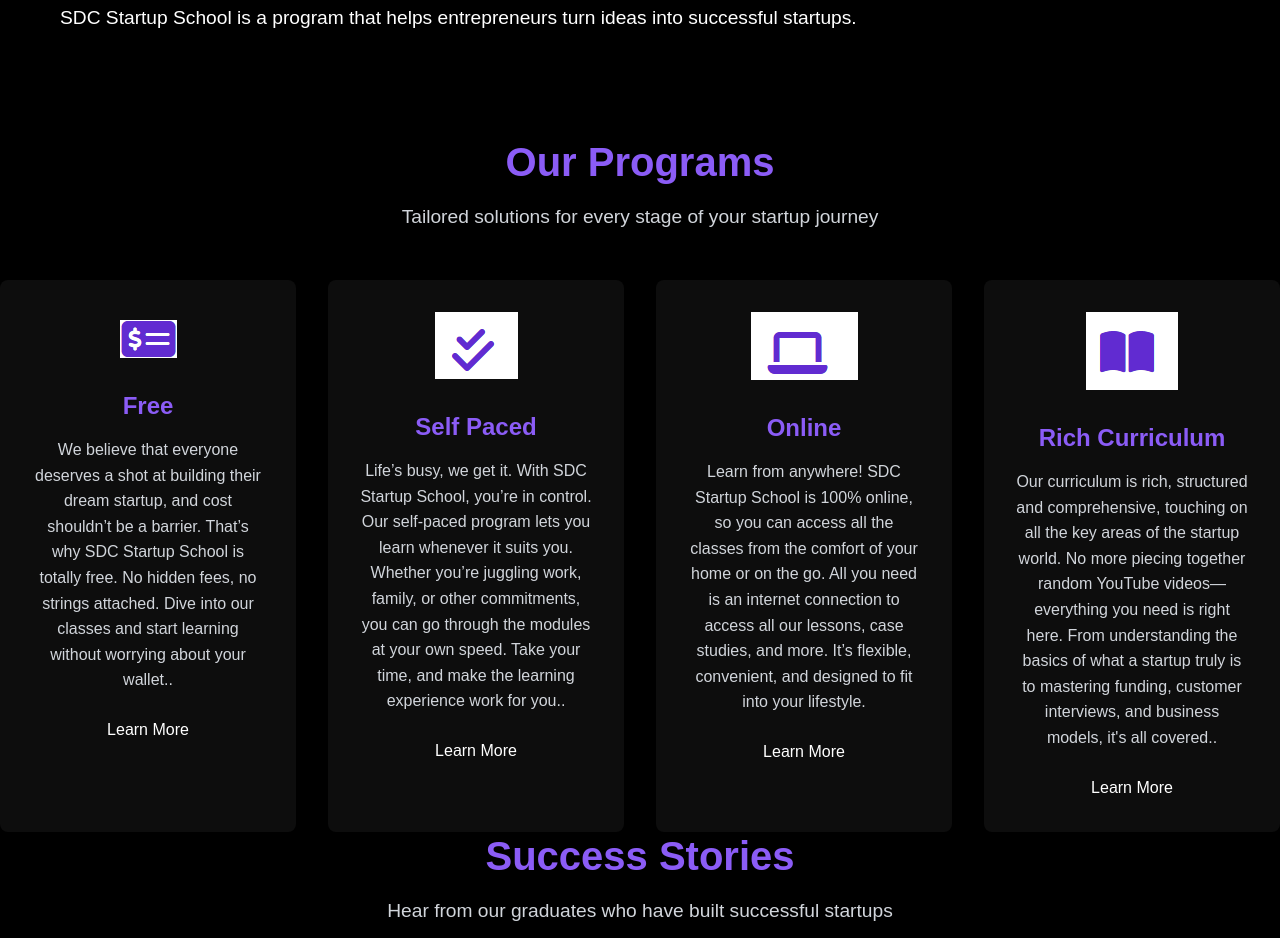
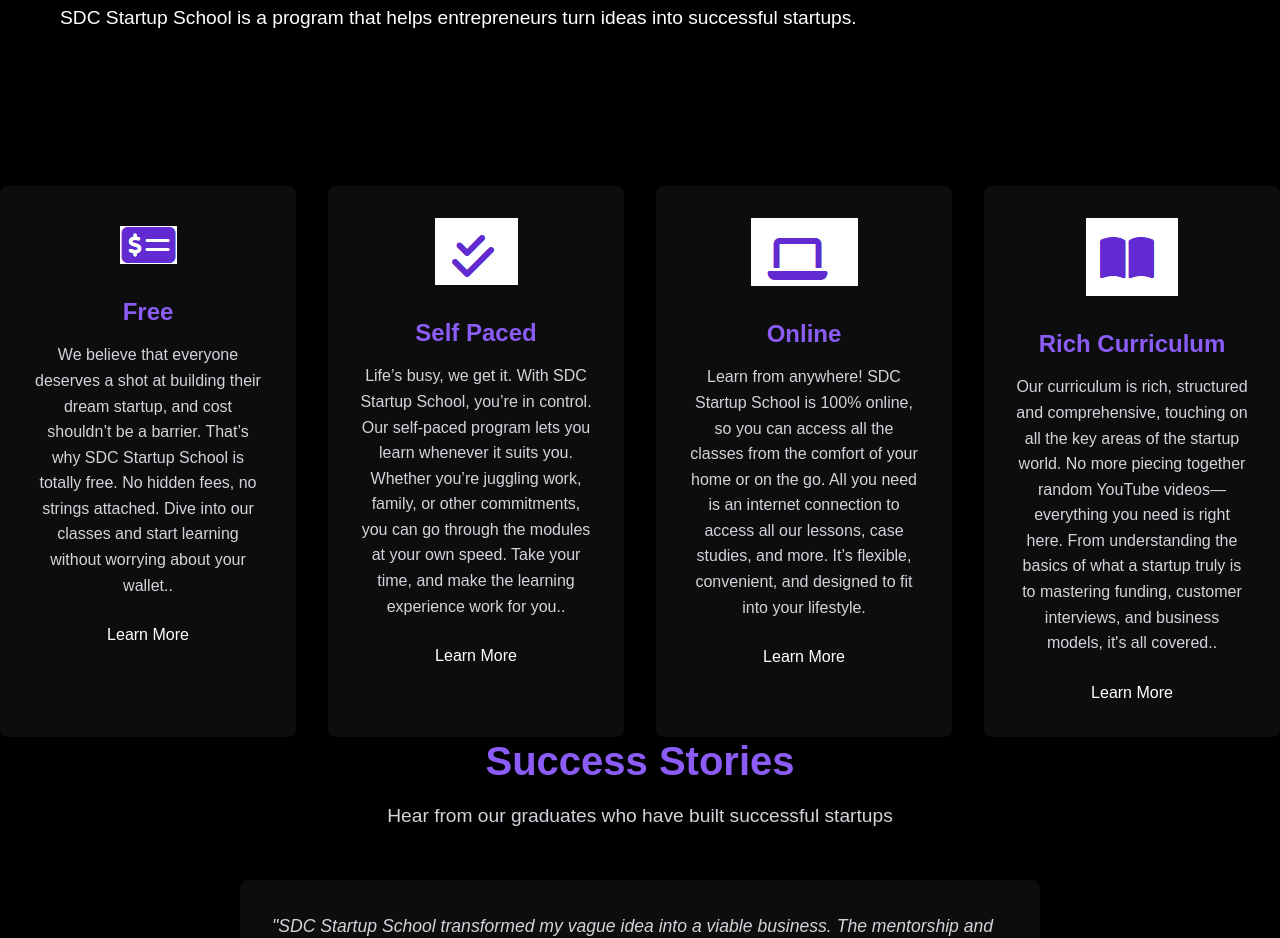
Before and after one commit to Funkiefash/SDC_startup_school, a plain HTML site: page index.html in a window 1280 px wide. Shown: the part 1157-2095 px from the top of the page. Drawn offline with Linux system fonts and the light colour scheme.

Commit message:
Update index.html

```diff
--- a/index.html
+++ b/index.html
@@ -81,8 +81,7 @@
         <!-- Programs Section -->
         <section class="programs" id="programs">
             <div class="section-header">
-                <h2>Our Programs</h2>
-                <p>Tailored solutions for every stage of your startup journey</p>
+
             </div>
 
             <div class="programs-grid">
```
